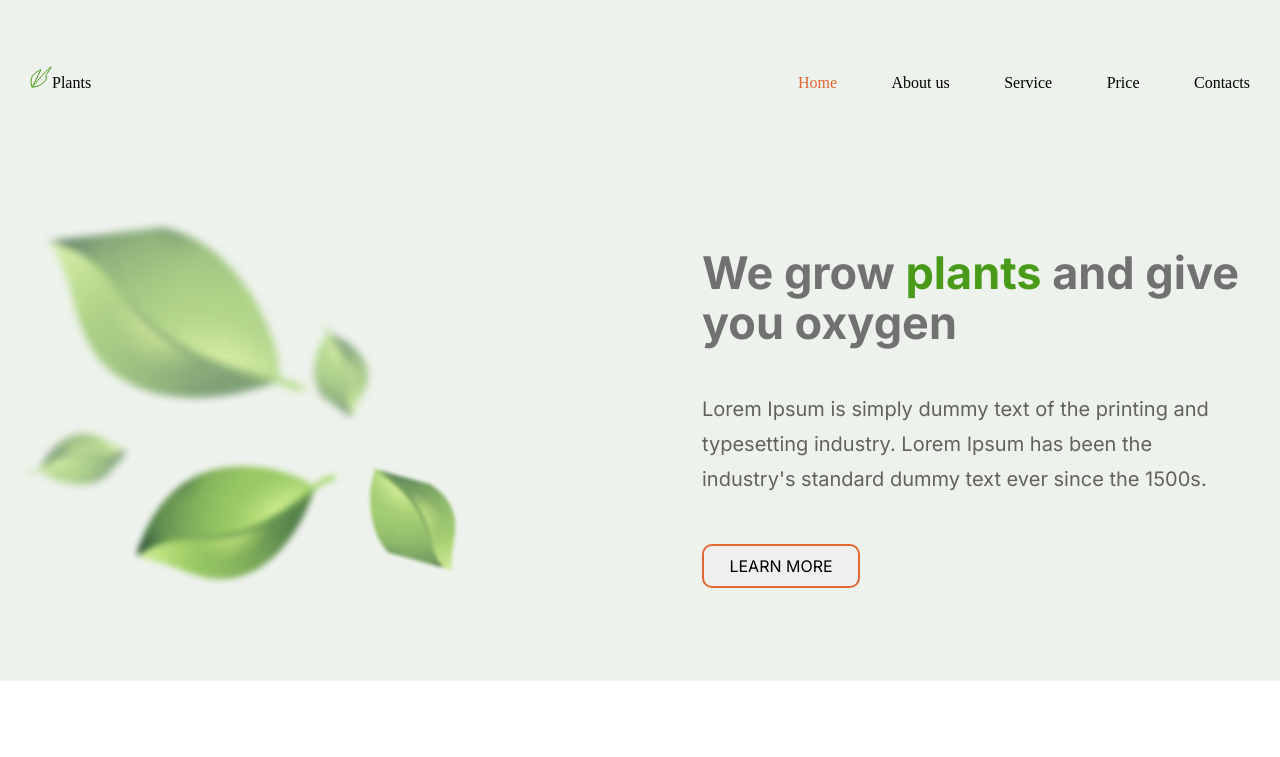
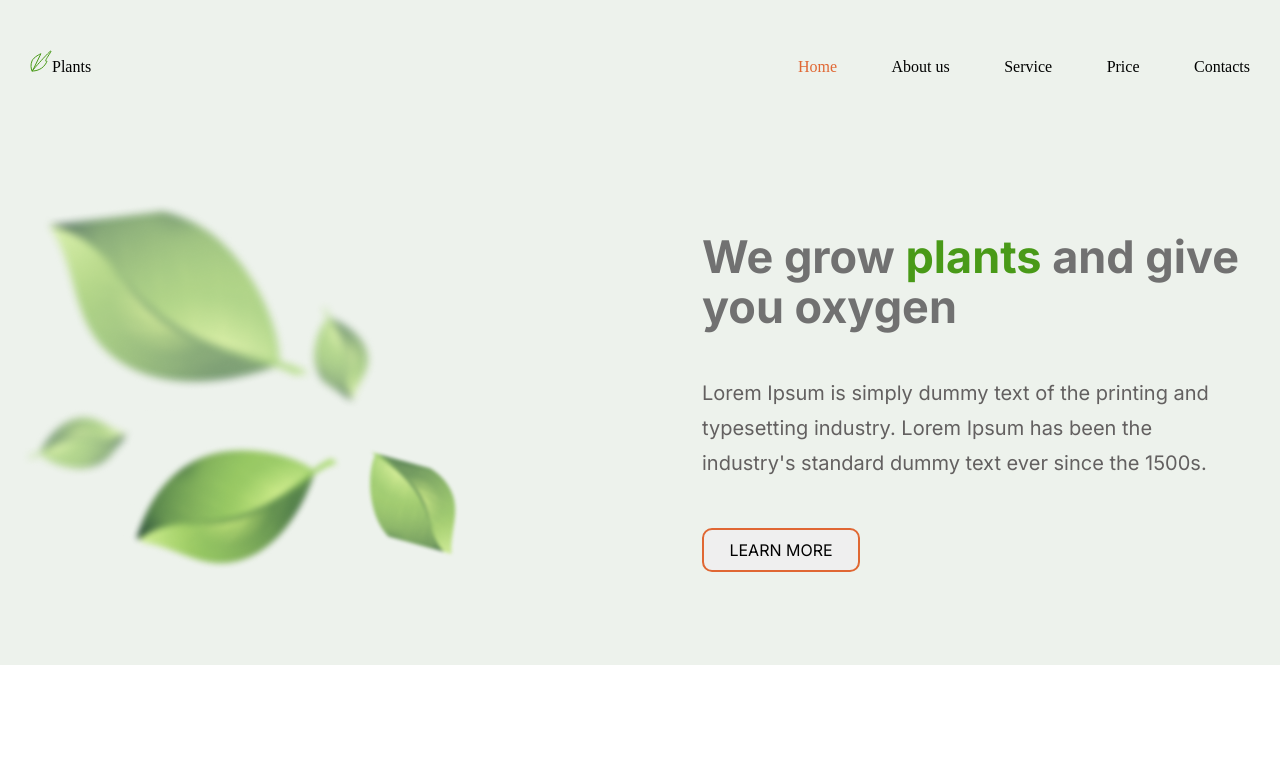
Before and after one commit to sankoff/Plants, a plain HTML site: page index.html in a window 1280 px wide. Shown: the top 757 px of the page. Drawn offline with Linux system fonts and the light colour scheme; a web font is replaced by a local one.

Commit message:
fix: css

```diff
--- a/css/main.css
+++ b/css/main.css
@@ -68,7 +68,7 @@ body {
     min-width: 1220px;
     margin-left: auto;
     margin-right: auto;
-    padding-top: 58px;
+    padding-top: 42px;
 }
 
 .logo {
```
